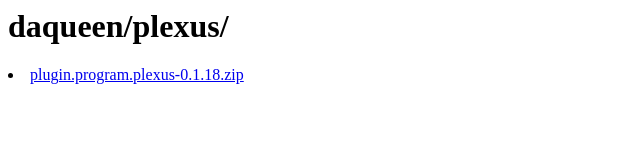
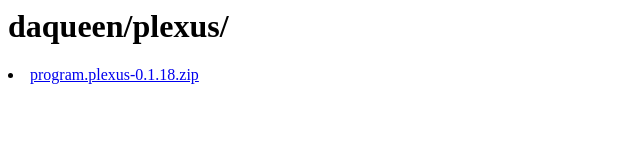
Before and after one commit to daqueenqueenfuente/daqueen, a plain HTML site: page plexus/index.html in a window 1280 px wide. Shown: the full height of the page, 0-640 px from the left. Drawn offline with Linux system fonts and the light colour scheme.

Commit message:
Update index.html

```diff
--- a/plexus/index.html
+++ b/plexus/index.html
@@ -3,6 +3,6 @@
   <h1>daqueen/plexus/</h1>
   </head>
  <body>
-<li><a href="plugin.program.plexus-0.1.18.zip">plugin.program.plexus-0.1.18.zip</a></li>
+<li><a href="program.plexus-0.1.18.zip">program.plexus-0.1.18.zip</a></li>
 </ul>
 </body></html>
```
